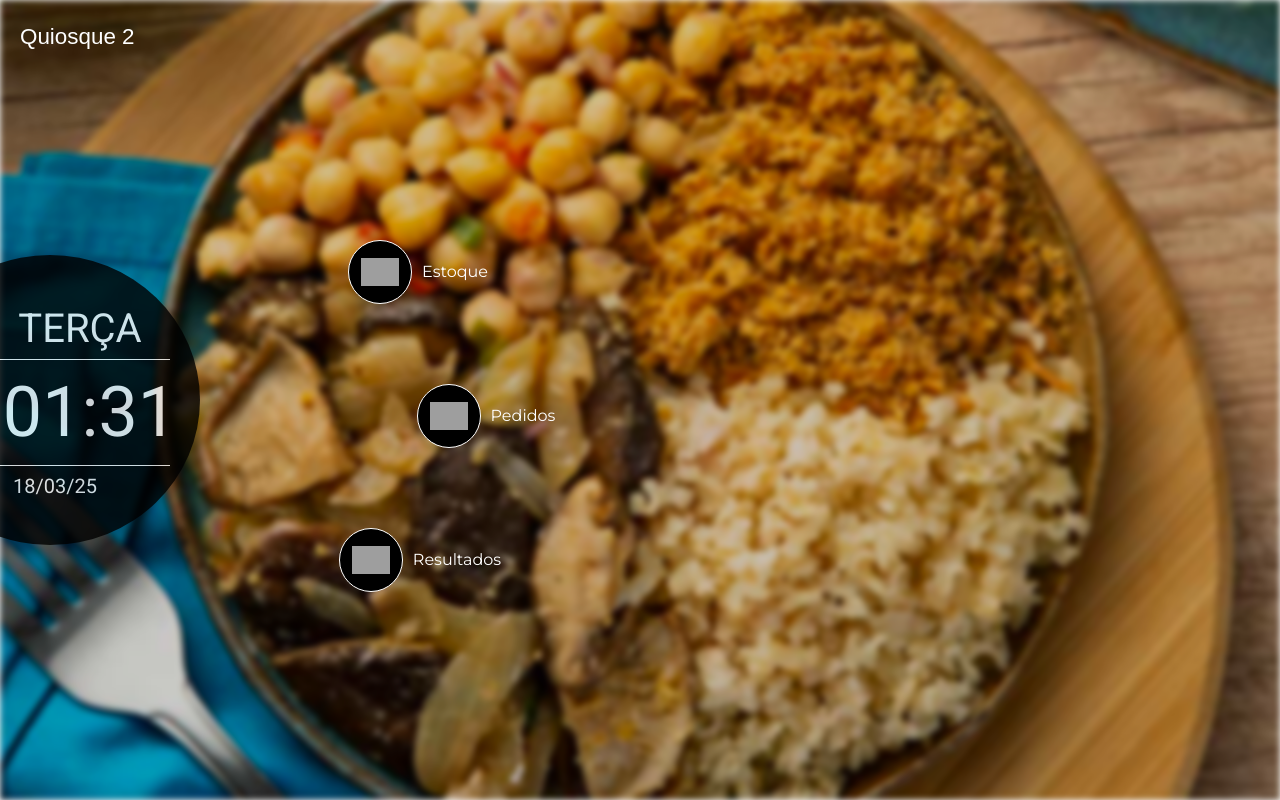
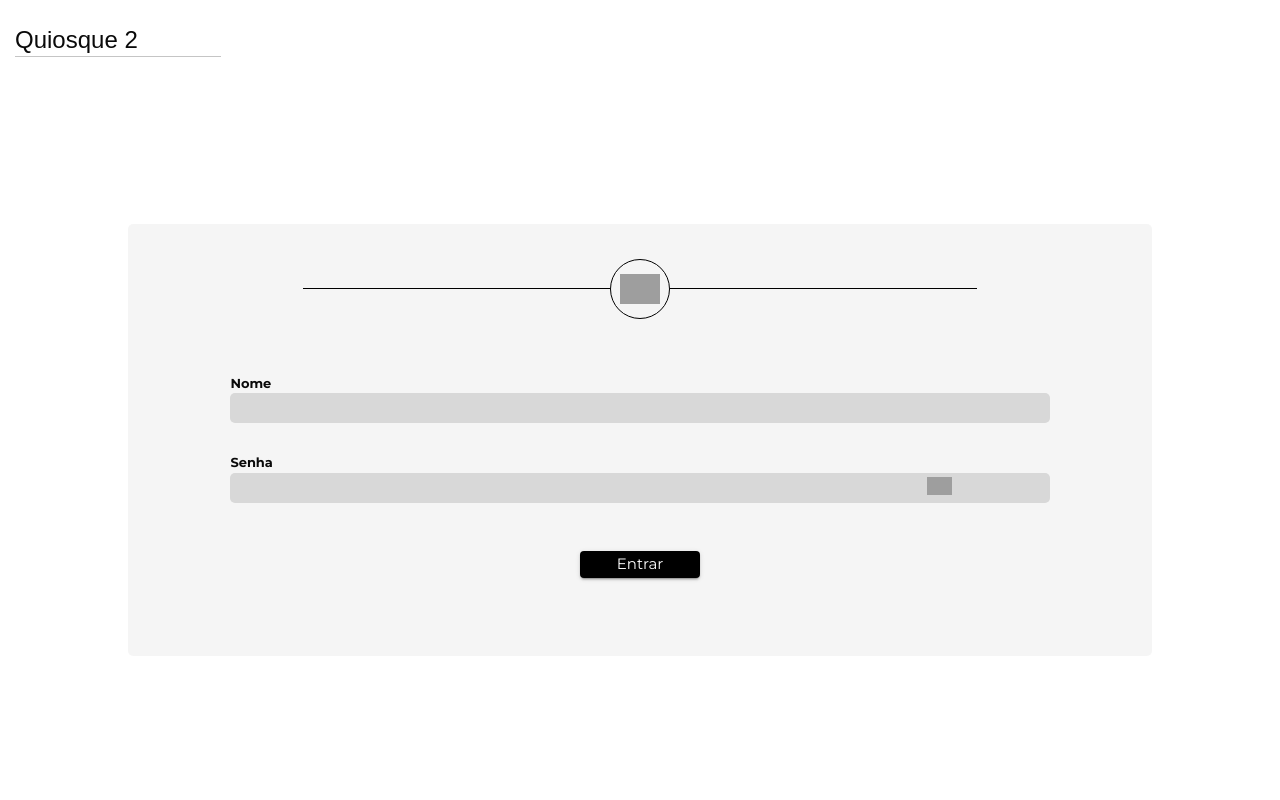
Before and after one commit to LeonanAraudo/Quiosque2, a Next.js app: page / in a window 1280 px wide. Built offline with nearby package versions, Linux system fonts and the light colour scheme; grey boxes are pictures that could not be loaded; a web font is replaced by a local one.

Commit message:
update login

```diff
--- a/src/app/page.tsx
+++ b/src/app/page.tsx
@@ -12,7 +12,7 @@ export default function Home() {
   return (
     <div>
       <div>
-       <Main/>
+       <Login/>
       </div>
     </div>
   );
```
